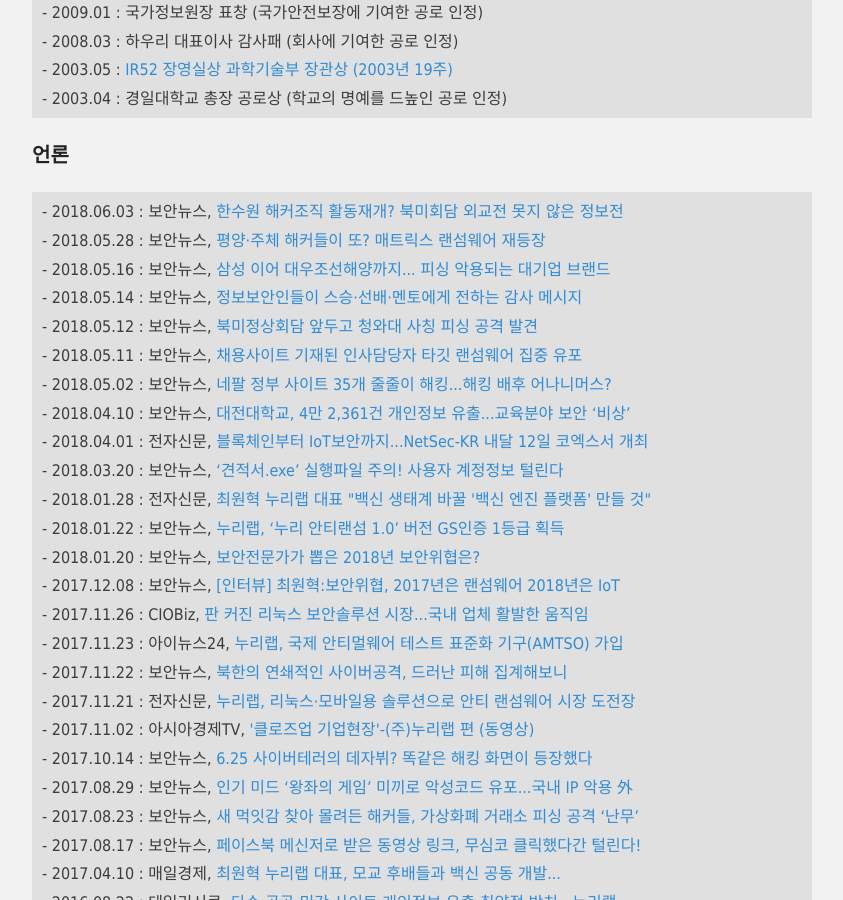
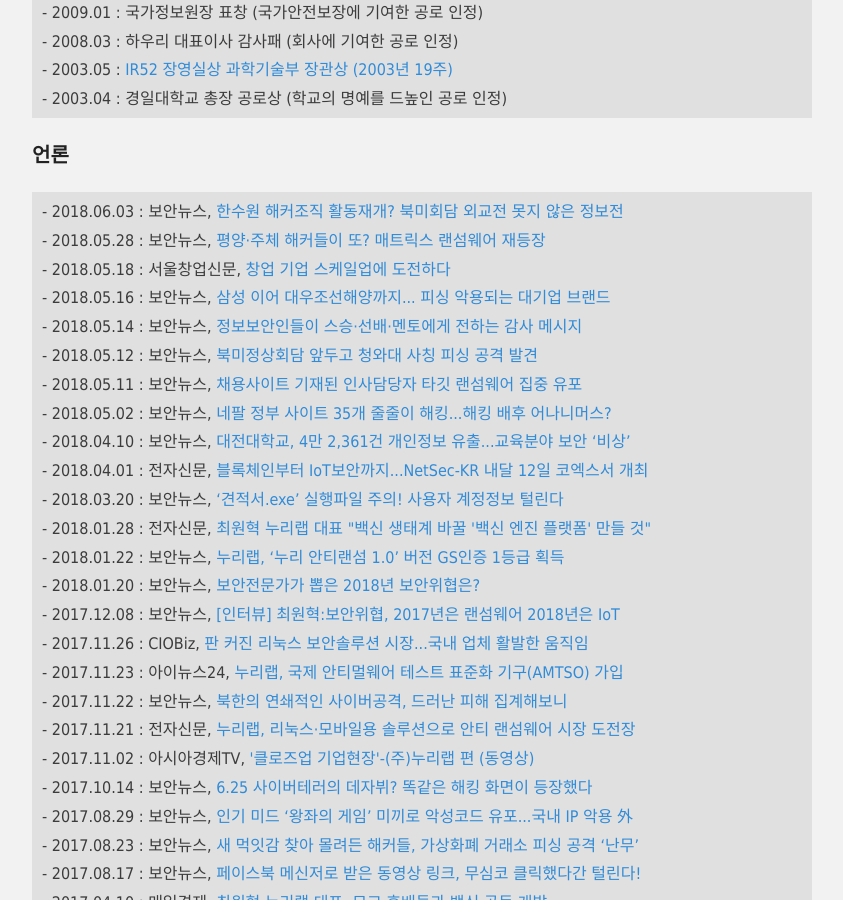
Before and after one commit to hanul93/hanul93.github.com, a Jekyll site: the page built from about.md, in a window 1280 px wide and 900 px high, scrolled down 1684 px. Shown: the whole window, without its empty margins (218-1061 px from the left). Built offline with Jekyll 4.4.1, drawn with Linux system fonts in a browser that asks for light colours; nearby versions of some CDN libraries.

Commit message:
서울창업신문 뉴스 추가

```diff
--- a/about.md
+++ b/about.md
@@ -69,6 +69,7 @@
 
 <div class="highlighter-rouge"><pre class="highlight"><code class="keibox">- 2018.06.03 : 보안뉴스, <a href="http://www.boannews.com/media/view.asp?idx=70087&page=1&kind=1">한수원 해커조직 활동재개? 북미회담 외교전 못지 않은 정보전</a>
 - 2018.05.28 : 보안뉴스, <a href="http://www.boannews.com/media/view.asp?idx=69812">평양·주체 해커들이 또? 매트릭스 랜섬웨어 재등장</a>
+- 2018.05.18 : 서울창업신문, <a href="http://scnews.co.kr/news/view.html?section=117&category=118&no=5184">창업 기업 스케일업에 도전하다</a>
 - 2018.05.16 : 보안뉴스, <a href="http://www.boannews.com/media/view.asp?idx=69457&kind=1">삼성 이어 대우조선해양까지... 피싱 악용되는 대기업 브랜드</a>
 - 2018.05.14 : 보안뉴스, <a href="http://www.boannews.com/media/view.asp?idx=69061&kind=1">정보보안인들이 스승·선배·멘토에게 전하는 감사 메시지</a>
 - 2018.05.12 : 보안뉴스, <a href="http://www.boannews.com/media/view.asp?idx=69359&kind=1">북미정상회담 앞두고 청와대 사칭 피싱 공격 발견</a>
```
